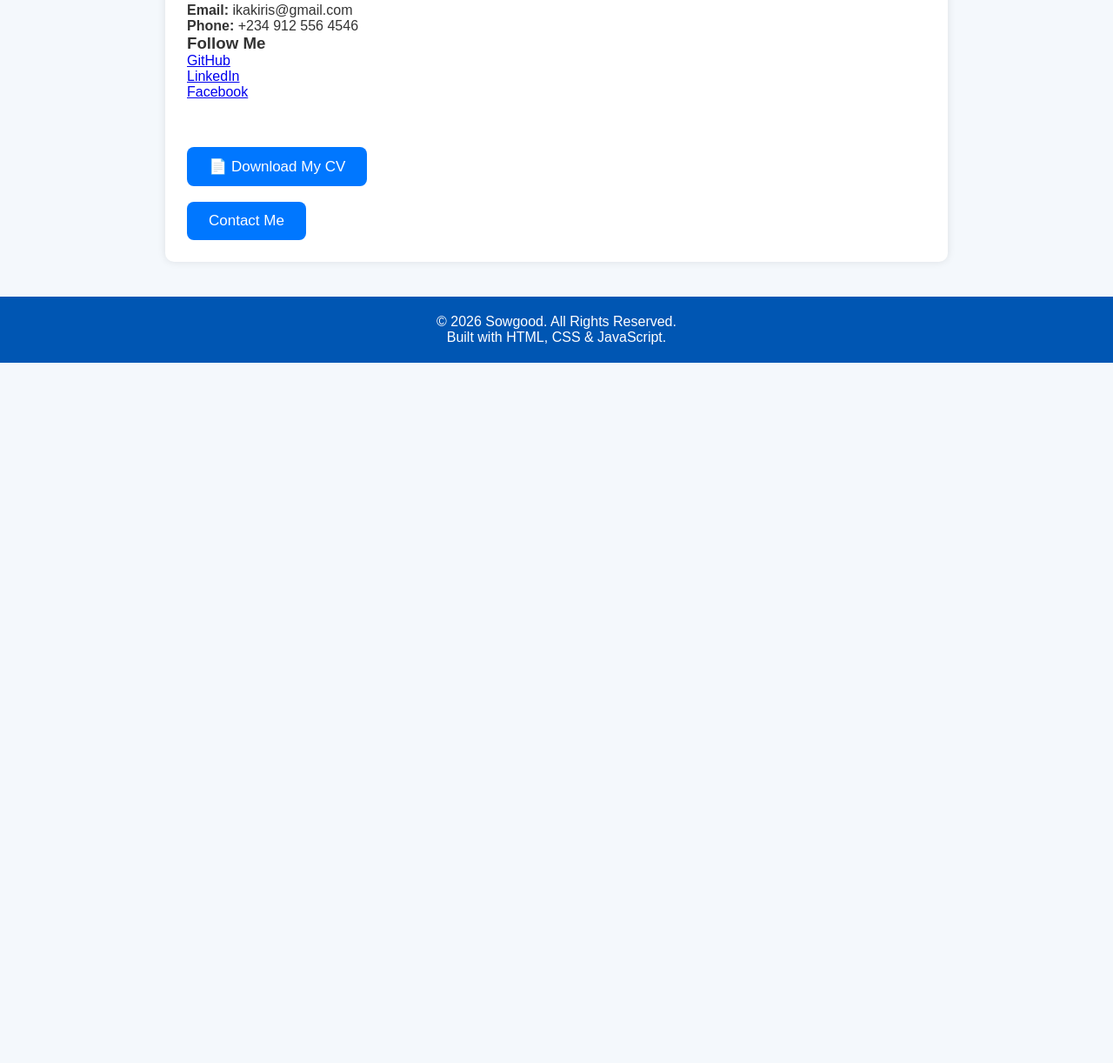
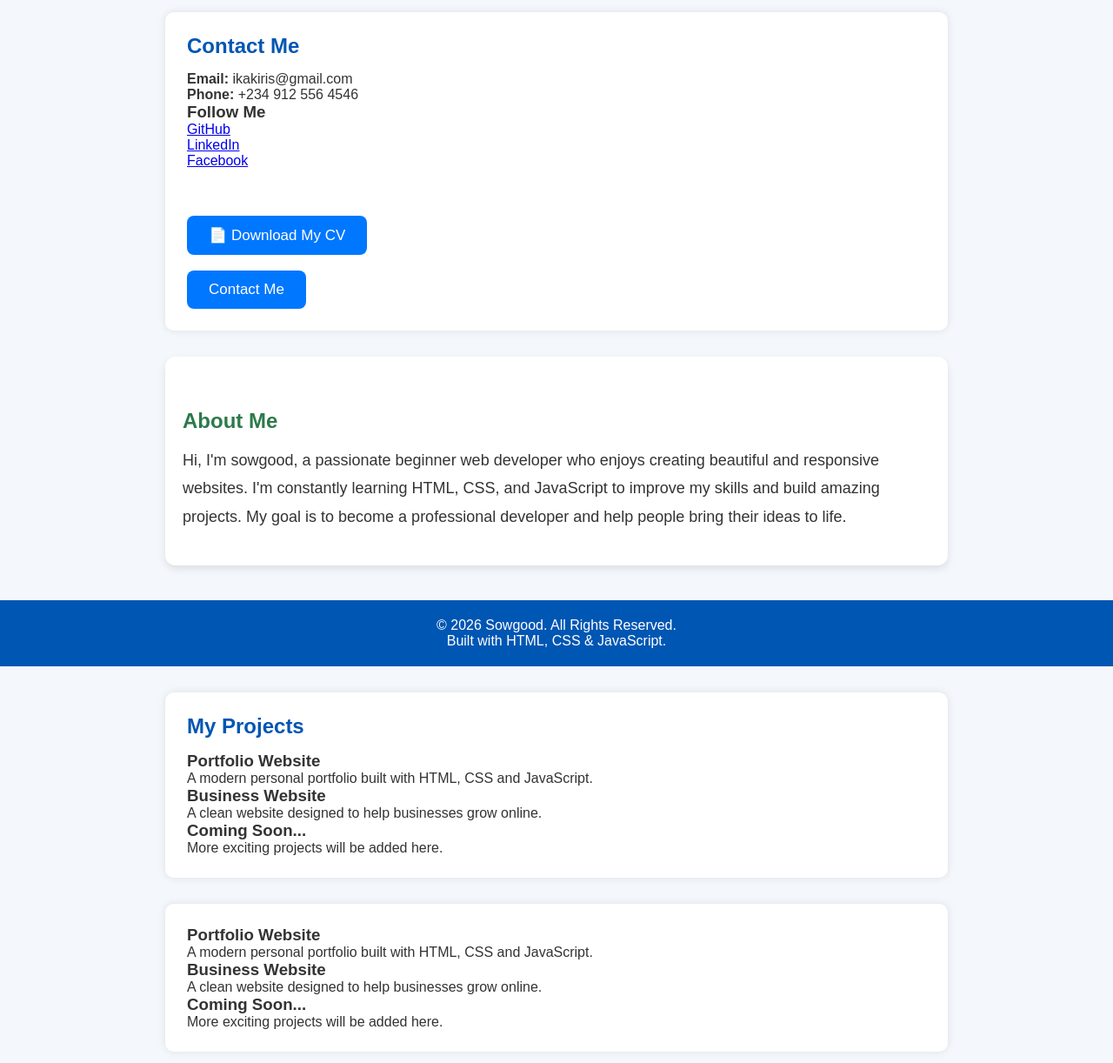
Before and after one commit to sowgoodweb/My-website-, a plain HTML site: page index.html in a window 1280 px wide. Shown: the part 1314-2536 px from the top of the page at 87% size. Before the commit the page ends 1731 px from the top, so only its background shows below. Drawn offline with Linux system fonts and the light colour scheme.

Commit message:
Add About Me section and update contact function

```diff
--- a/index.html
+++ b/index.html
@@ -168,8 +168,31 @@ footer{
 .dark-mode footer{
     background:#000;
 }
+#about {
+    background: #ffffff;
+    padding: 40px 20px;
+    margin: 30px auto;
+    max-width: 900px;
+    border-radius: 12px;
+    box-shadow: 0 4px 10px rgba(0,0,0,0.1);
+}
+
+#about h2 {
+    color: #2c7a4b;
+    margin-top: 20px;
+}
+
+#about p,
+#about li {
+    color: #333;
+    line-height: 1.8;
+    font-size: 18px;
+}
+
+#about ul {
+    padding-left: 20px;
+}
 </style>
-
 </head>
 <body>
 
@@ -280,7 +303,15 @@ It introduces who I am and displays my skills and projects.
 <button onclick="contactMe()">Contact Me</button>
 
 </section>
-
+<section id="about">
+    <h2>About Me</h2>
+    <p>
+        Hi, I'm sowgood, a passionate beginner web developer who enjoys creating
+        beautiful and responsive websites. I'm constantly learning HTML, CSS, and
+        JavaScript to improve my skills and build amazing projects. My goal is to
+        become a professional developer and help people bring their ideas to life.
+    </p>
+</section>
 <footer>
 
 <p>&copy; 2026 Sowgood. All Rights Reserved.</p>
@@ -288,15 +319,50 @@ It introduces who I am and displays my skills and projects.
 <p>Built with HTML, CSS & JavaScript.</p>
 
 </footer>
+<section id="projects">
+    <h2>My Projects</h2>
 
+    <div class="project-card">
+        <h3>Portfolio Website</h3>
+        <p>A modern personal portfolio built with HTML, CSS and JavaScript.</p>
+    </div>
+
+    <div class="project-card">
+        <h3>Business Website</h3>
+        <p>A clean website designed to help businesses grow online.</p
+    </div>
+
+    <div class="project-card">
+        <h3>Coming Soon...</h3>
+        <p>More exciting projects will be added here.</p>
+    </div>
+</section>
 <script>
-function contactMe(){
-alert("Thanks for visiting my website, Sowgood will contact you soon!");
+function contactMe() {
+    alert("Thanks for visiting my website, Sowgood will contact you soon!");
 }
+
 function toggleDarkMode() {
     document.body.classList.toggle("dark-mode");
 }
 </script>
 
+<section id="projects">
+
+    <div class="project-card">
+        <h3>Portfolio Website</h3>
+        <p>A modern personal portfolio built with HTML, CSS and JavaScript.</p>
+    </div>
+
+    <div class="project-card">
+        <h3>Business Website</h3>
+        <p>A clean website designed to help businesses grow online.</p
+    </div>
+
+    <div class="project-card">
+        <h3>Coming Soon...</h3>
+        <p>More exciting projects will be added here.</p>
+    </div>
+</section>
 </body>
-</html>
+        </html>
```
